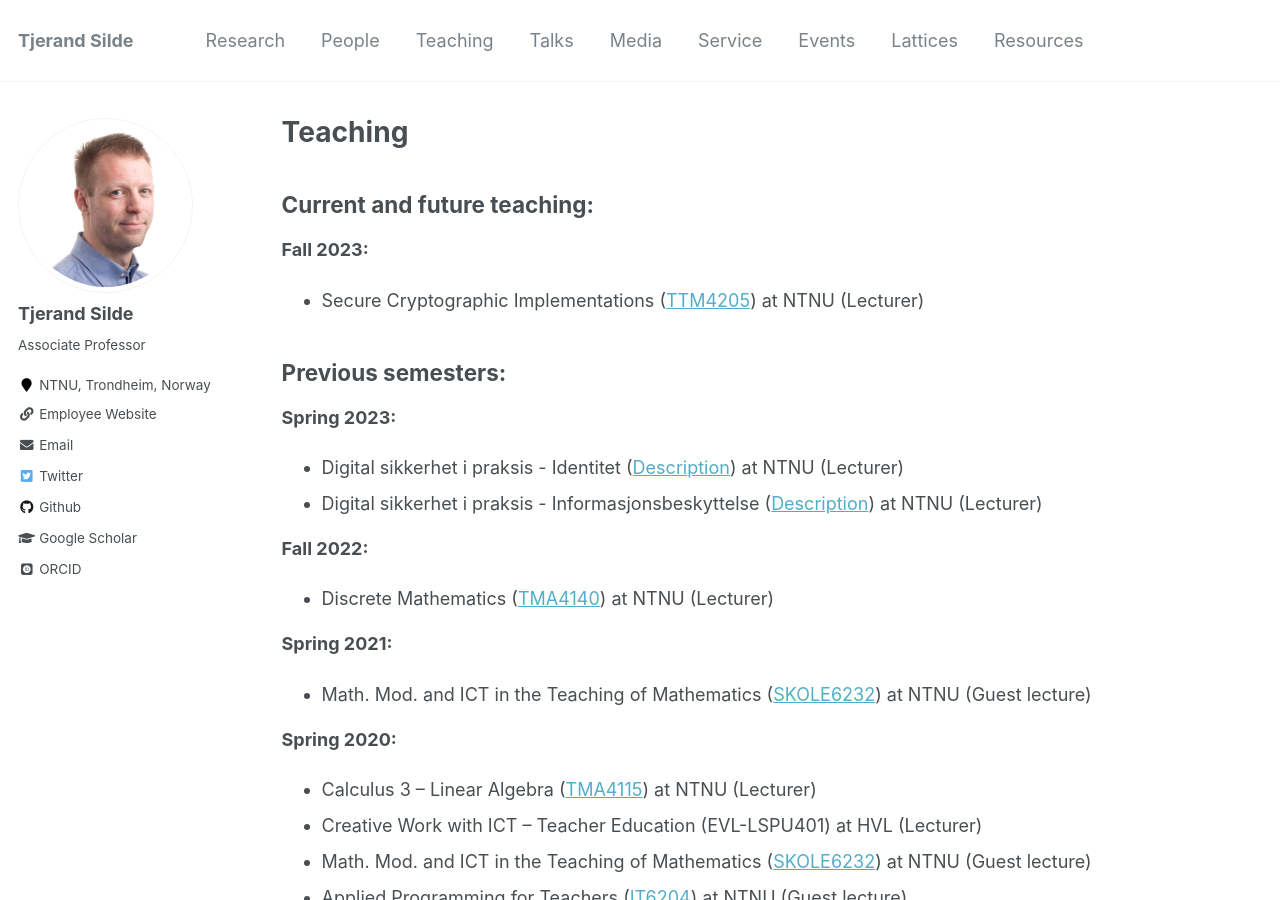
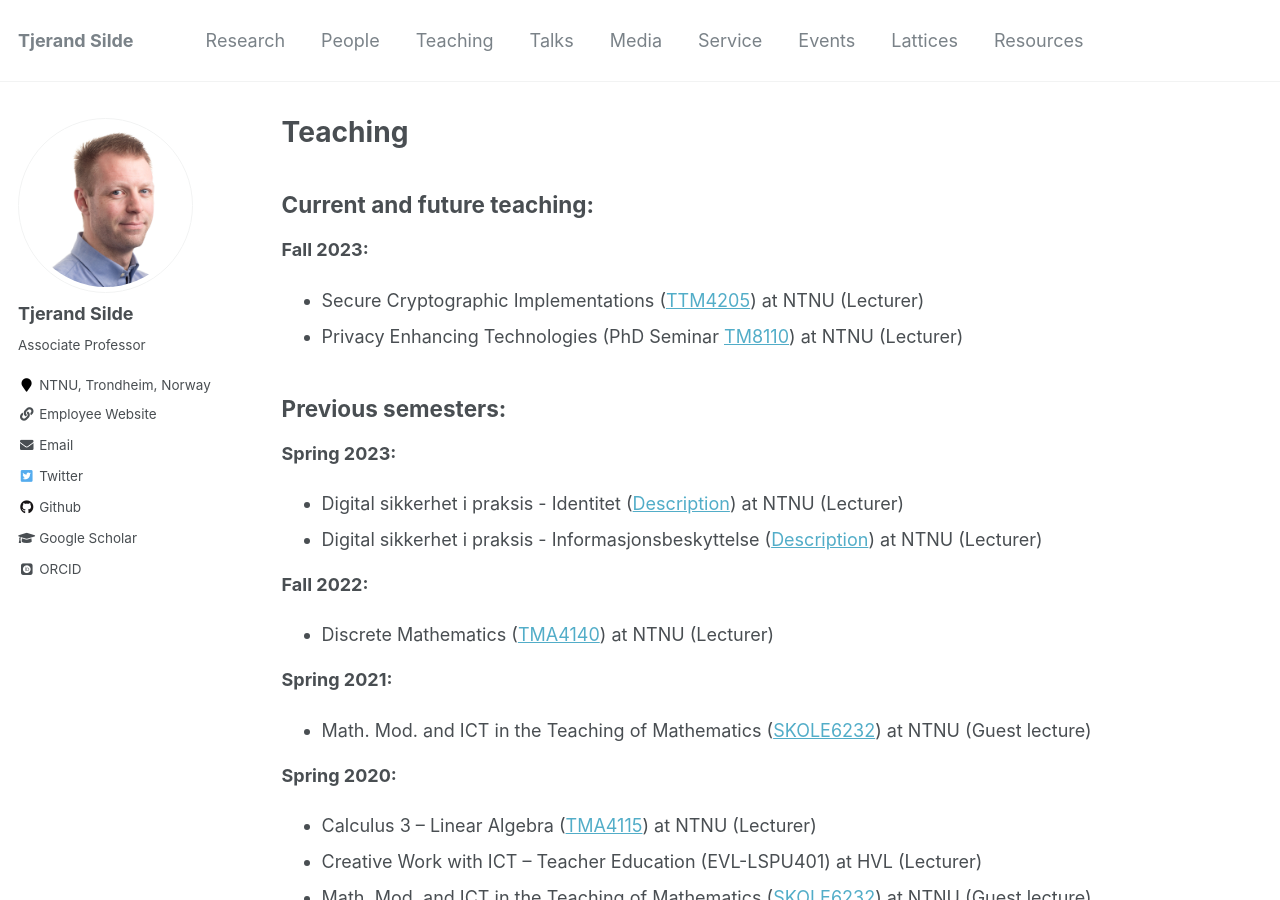
Before and after one commit to tjesi/tjesi.github.io, a Jekyll site: the page built from _pages/teaching.md, in a window 1280 px wide and 900 px high. Built offline with Jekyll 4.4.1, drawn with Linux system fonts in a browser that asks for light colours; some web fonts are replaced.

Commit message:
Update teaching.md

```diff
--- a/_pages/teaching.md
+++ b/_pages/teaching.md
@@ -10,7 +10,7 @@ author_profile: true
 **Fall 2023:**
 
 * Secure Cryptographic Implementations ([TTM4205](https://www.ntnu.edu/studies/courses/TTM4205)) at NTNU (Lecturer)
-
+* Privacy Enhancing Technologies (PhD Seminar [TM8110](https://www.ntnu.edu/studies/courses/TM8110)) at NTNU (Lecturer)
 
 ## Previous semesters:
 
```
